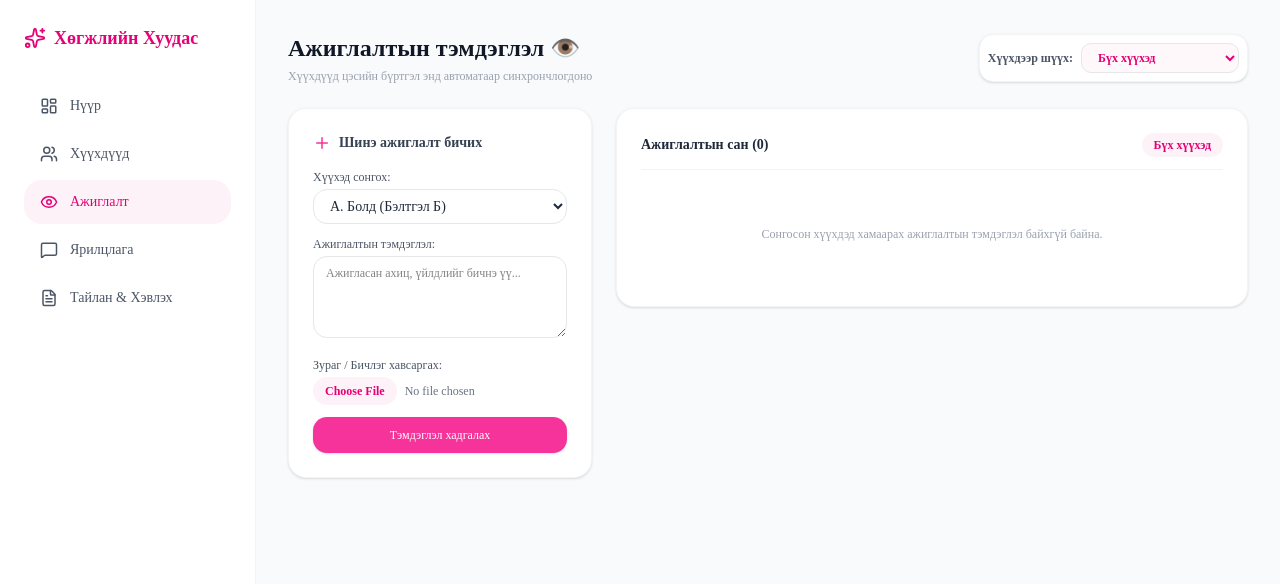
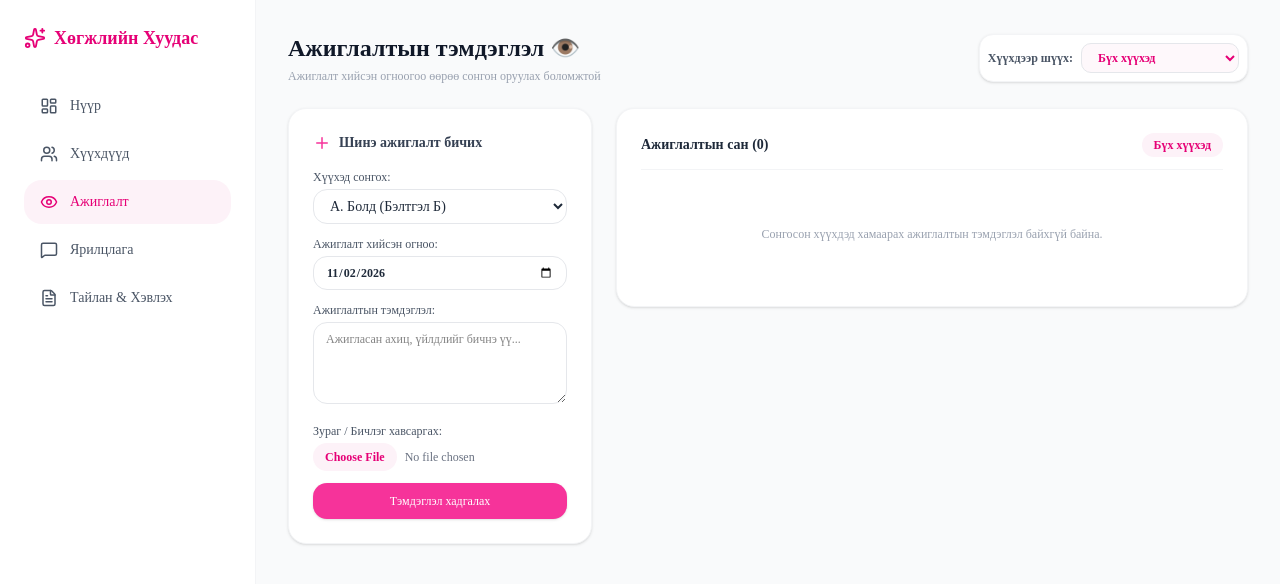
Before and after one commit to munkhtuya9508-cell/kindergarten-app, a Next.js app: page /observations in a window 1280 px wide. Shown: the top 584 px of the page. Built offline with nearby package versions, Linux system fonts and the light colour scheme.

Commit message:
Allow manual date selection for observation and interview entries

```diff
--- a/app/interviews/page.tsx
+++ b/app/interviews/page.tsx
@@ -51,6 +51,8 @@ export default function InterviewsPage() {
   const [selectedFilterChild, setSelectedFilterChild] = useState<string>("Бүх хүүхэд");
   const [selectedFormChild, setSelectedFormChild] = useState<string>("");
   const [interviewType, setInterviewType] = useState("Хүүхэдтэй хийсэн ярилцлага");
+  // Өнөөдрийн огноог анхны утга болгож өгнө (засах боломжтой)
+  const [interviewDate, setInterviewDate] = useState<string>(new Date().toISOString().split("T")[0]);
   const [note, setNote] = useState("");
   const [mediaUrl, setMediaUrl] = useState<string>("");
   const [mediaType, setMediaType] = useState<"image" | "video">("image");
@@ -81,7 +83,7 @@ export default function InterviewsPage() {
       id: Date.now(),
       child: selectedFormChild || childrenList[0],
       type: interviewType,
-      date: new Date().toISOString().split("T")[0],
+      date: interviewDate || new Date().toISOString().split("T")[0],
       note,
       mediaUrl: mediaUrl || undefined,
       mediaType,
@@ -116,7 +118,7 @@ export default function InterviewsPage() {
             Ярилцлагын бүртгэл 💬
           </h1>
           <p className="text-xs text-gray-400 mt-1">
-            Хүүхдүүд цэсийн бүртгэл энд автоматаар синхрончлогдоно
+            Ярилцлага хийсэн огноогоо сонгон оруулж бүртгэх
           </p>
         </div>
 
@@ -168,6 +170,18 @@ export default function InterviewsPage() {
                 <option value="Хүүхэдтэй хийсэн ярилцлага">Хүүхэдтэй хийсэн ярилцлага</option>
                 <option value="Эцэг эхтэй хийсэн ярилцлага">Эцэг эхтэй хийсэн ярилцлага</option>
               </select>
+            </div>
+
+            {/* Огноо сонгох хэсэг */}
+            <div>
+              <label className="block text-xs font-medium text-gray-600 mb-1">Ярилцлага хийсэн огноо:</label>
+              <input
+                type="date"
+                value={interviewDate}
+                onChange={(e) => setInterviewDate(e.target.value)}
+                className="w-full px-3 py-2 rounded-xl border border-gray-200 text-xs font-semibold text-gray-800 focus:outline-none focus:border-pink-500 bg-white"
+                required
+              />
             </div>
 
             <div>
--- a/app/observations/page.tsx
+++ b/app/observations/page.tsx
@@ -16,7 +16,6 @@ export default function ObservationsPage() {
   const [childrenList, setChildrenList] = useState<string[]>([]);
   const [observations, setObservations] = useState<Observation[]>([]);
 
-  // Хүүхдүүдийн шинэчлэгдсэн жагсаалтыг авах функц
   const loadChildren = () => {
     const saved = localStorage.getItem("app_children");
     if (saved) {
@@ -44,13 +43,14 @@ export default function ObservationsPage() {
       }
     }
 
-    // Хүүхдүүд цэсэнд өөрчлөлт ормогц энд АВТОМАТААР шинэчлэх сонсогч
     window.addEventListener("storage", loadChildren);
     return () => window.removeEventListener("storage", loadChildren);
   }, []);
 
   const [selectedFilterChild, setSelectedFilterChild] = useState<string>("Бүх хүүхэд");
   const [selectedFormChild, setSelectedFormChild] = useState<string>("");
+  // Өнөөдрийн огноог анхны утга болгож өгнө (засах боломжтой)
+  const [obsDate, setObsDate] = useState<string>(new Date().toISOString().split("T")[0]);
   const [note, setNote] = useState("");
   const [mediaUrl, setMediaUrl] = useState<string>("");
   const [mediaType, setMediaType] = useState<"image" | "video">("image");
@@ -80,7 +80,7 @@ export default function ObservationsPage() {
     const newObs: Observation = {
       id: Date.now(),
       child: selectedFormChild || childrenList[0],
-      date: new Date().toISOString().split("T")[0],
+      date: obsDate || new Date().toISOString().split("T")[0],
       note,
       mediaUrl: mediaUrl || undefined,
       mediaType,
@@ -115,7 +115,7 @@ export default function ObservationsPage() {
             Ажиглалтын тэмдэглэл 👁️
           </h1>
           <p className="text-xs text-gray-400 mt-1">
-            Хүүхдүүд цэсийн бүртгэл энд автоматаар синхрончлогдоно
+            Ажиглалт хийсэн огноогоо өөрөө сонгон оруулах боломжтой
           </p>
         </div>
 
@@ -155,6 +155,18 @@ export default function ObservationsPage() {
                   </option>
                 ))}
               </select>
+            </div>
+
+            {/* Огноо сонгох хэсэг */}
+            <div>
+              <label className="block text-xs font-medium text-gray-600 mb-1">Ажиглалт хийсэн огноо:</label>
+              <input
+                type="date"
+                value={obsDate}
+                onChange={(e) => setObsDate(e.target.value)}
+                className="w-full px-3 py-2 rounded-xl border border-gray-200 text-xs font-semibold text-gray-800 focus:outline-none focus:border-pink-500 bg-white"
+                required
+              />
             </div>
 
             <div>
```
